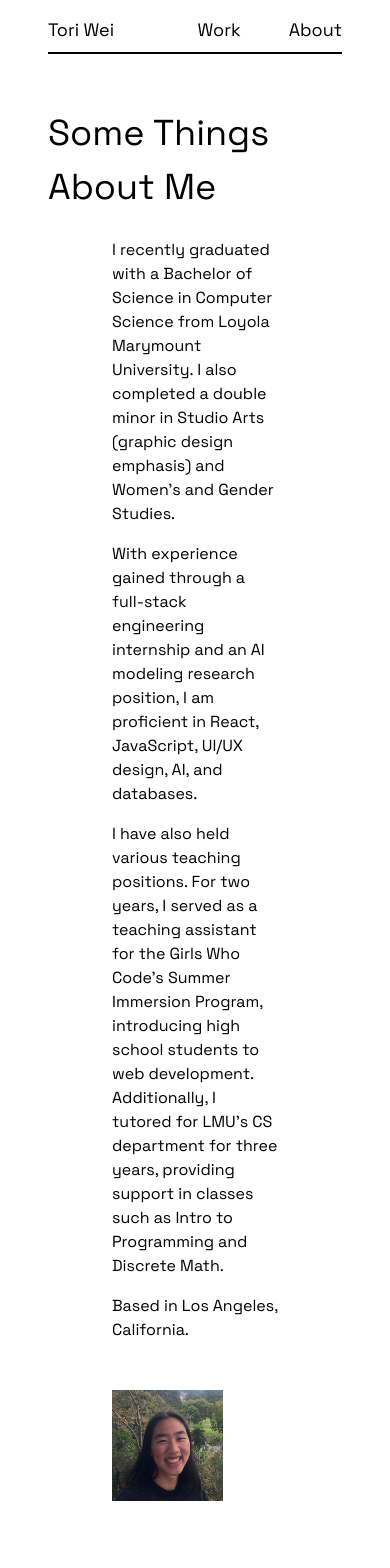
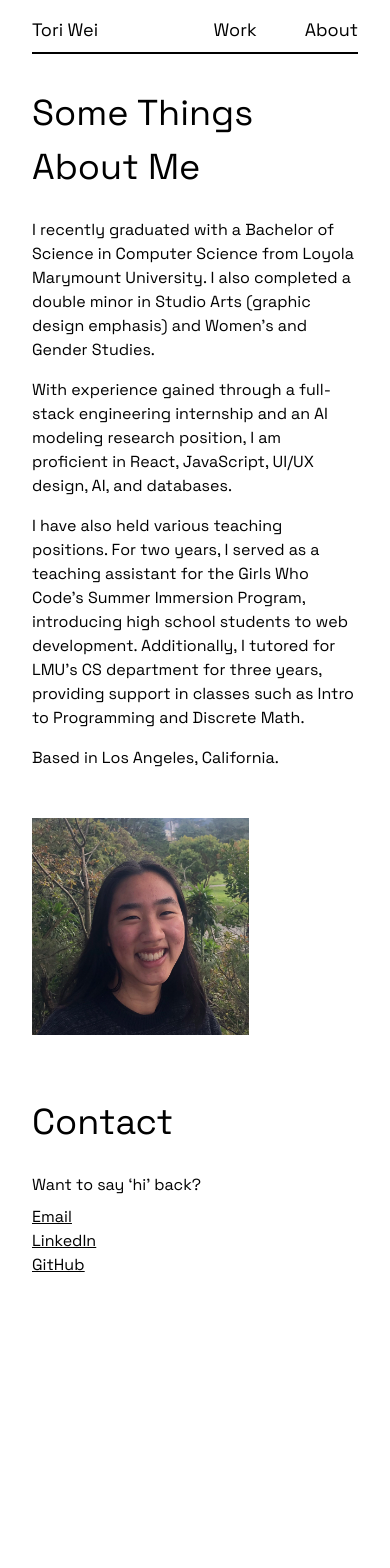
Before and after one commit to toriwei/toriwei.github.io, a Next.js app: page /about in a window 390 px wide. Shown: the top 1568 px of the page. After the commit the page ends 1293 px from the top, so only its background shows below. Built offline with nearby package versions, Linux system fonts and the light colour scheme.

Commit message:
updating styling for responsive design

```diff
--- a/src/app/about/page.js
+++ b/src/app/about/page.js
@@ -1,8 +1,8 @@
 export default function About() {
   return (
     <main>
-      <h1 className='pt-4'>Some Things About Me</h1>
-      <div className='flex flex-col md:flex-row px-16 md:space-x-12 space-y-12 md:space-y-0'>
+      <h1 className='mt-2 md:mt-4'>Some Things About Me</h1>
+      <div className='flex flex-col md:flex-row md:space-x-12 space-y-12 md:space-y-0'>
         <div className='md:w-3/5 space-y-4 md:space-y-8'>
           <p>
             I recently graduated with a Bachelor of Science in Computer Science
--- a/src/app/components/navbar.js
+++ b/src/app/components/navbar.js
@@ -2,7 +2,7 @@ export default function Navbar() {
   return (
     <nav className='pb-2 border-solid border-black border-b-2 text-lg'>
       <div className='flex flex-row justify-between'>
-        <span>Tori Wei</span>
+        <a href='./'>Tori Wei</a>
         <div className='flex flex-row space-x-12'>
           <a href='./'>Work</a>
           <a href='./about'>About</a>
--- a/src/app/components/work/contact.js
+++ b/src/app/components/work/contact.js
@@ -2,7 +2,7 @@ export default function Contact() {
   return (
     <div>
       <h1>Contact</h1>
-      <div className='contact-container flex flex-col px-16'>
+      <div className='contact-container flex flex-col'>
         <p className='mb-2'>Want to say &#8216;hi&#8217; back?</p>
         <div className='underline flex flex-col'>
           <a target='_blank' href='mailto:toriwei26@gmail.com'>
--- a/src/app/components/work/experience.js
+++ b/src/app/components/work/experience.js
@@ -3,11 +3,11 @@ export default function Experience() {
   return (
     <div>
       <h1>Experience</h1>
-      <div className='experience-container flex md:flex-row flex-col md:space-x-12 px-16'>
+      <div className='experience-container flex md:flex-row flex-col md:space-x-12'>
         {experiences.map((experience) => (
           <div
             key={experience.name}
-            className='flex flex-col mb-4 md:mb-0 md:w-1/4'
+            className='flex flex-col mb-8 md:mb-0 md:w-1/4'
           >
             <div className='font-bold'>
               <h3>{experience.name}</h3>
--- a/src/app/components/work/projects.js
+++ b/src/app/components/work/projects.js
@@ -29,15 +29,15 @@ export default function Projects() {
                 project.name === activeProject.name
                   ? 'bg-palette-blue bg-opacity-90'
                   : 'bg-black bg-opacity-70'
-              } absolute inset-0 flex items-center justify-center hover:bg-palette-blue hover:bg-opacity-60 text-white`}
+              } absolute inset-0 flex items-center justify-center hover:bg-palette-blue hover:bg-opacity-60 text-white text-sm md:text-xl`}
             >
               {project.name}
             </span>
           </div>
         ))}
       </div>
-      <div className='project-container px-16 mt-4'>
-        <div className='project-photos flex my-8 max-h-64 space-x-4'>
+      <div className='project-container px-4 sm:px-8 md:px-16 sm:mt-4'>
+        <div className='project-photos flex flex-col sm:flex-row my-4 sm:my-8 sm:max-h-64 space-y-4 sm:space-y-0 sm:space-x-4'>
           {activeProject.photos.map((photo) => (
             <div key={photo} className='flex'>
               <img
@@ -50,7 +50,7 @@ export default function Projects() {
         </div>
         <h2>{activeProject.name}</h2>
         <div className='flex flex-col md:flex-row justify-between'>
-          <div className='flex flex-col w-3/4 md:w-2/4'>
+          <div className='flex flex-col w-1/1 md:w-2/4'>
             <div className='flex flex-wrap'>
               {activeProject.links.map((link) => (
                 <span key={`${activeProject}-${link.site}`}>
@@ -69,7 +69,7 @@ export default function Projects() {
             </div>
             <p className='mt-4'>{activeProject.description}</p>
           </div>
-          <div className='flex flex-col mt-4 md:mt-0 w-3/4 md:w-1/4 mt-2'>
+          <div className='flex flex-col mt-4 md:mt-0 w-1/1 md:w-1/4 mt-2'>
             <h2>Tech Stack</h2>
             <p>{activeProject.techStack.join(' / ')}</p>
           </div>
--- a/src/app/components/work/skills.js
+++ b/src/app/components/work/skills.js
@@ -25,13 +25,13 @@ export default function Skills() {
   return (
     <div>
       <h1>Skills</h1>
-      <div className='skills-container flex flex-wrap justify-between px-16 text-xl md:text-2xl'>
+      <div className='skills-container flex flex-wrap justify-between text-md sm:text-2xl'>
         {skills.map((skill) => (
           <span
             key={skill.name}
             className={`${[skillColors[skill.type].main]} ${
               skill.type === 'tool' ? 'text-white' : ''
-            } rounded-full px-8 py-2 mb-4 cursor-custom`}
+            } rounded-full px-6 sm:px-8 py-2 mb-4 cursor-custom`}
             onMouseEnter={() =>
               handleMouseEnter(skillColors[skill.type].complement)
             }
--- a/src/app/layout.js
+++ b/src/app/layout.js
@@ -15,7 +15,7 @@ export default function RootLayout({ children }) {
   return (
     <html lang='en'>
       <body className={space_grotesk.className}>
-        <div className='mx-12 my-4 text-md md:text-lg'>
+        <div className='mx-8 md:mx-12 my-4 text-md md:text-lg'>
           <Navbar />
           {children}
           <Contact />
--- a/src/app/page.js
+++ b/src/app/page.js
@@ -5,8 +5,8 @@ import Skills from './components/work/skills'
 export default function Home() {
   return (
     <main>
-      <div className='intro text-4xl lg:text-5xl'>
-        <div className='mx-[15%] mt-[5%] mb-[7%] leading-snug'>
+      <div className='intro text-2xl md:text-3xl lg:text-5xl'>
+        <div className='mx-8 md:mx-20 md:mx-44 mt-[5%] mb-0 md:mb-20 leading-snug'>
           <p>
             Hi, I&#39;m Tori. <br />I am a software engineer passionate about
             creating human-centered tech, dynamic design, and inclusive digital
```
